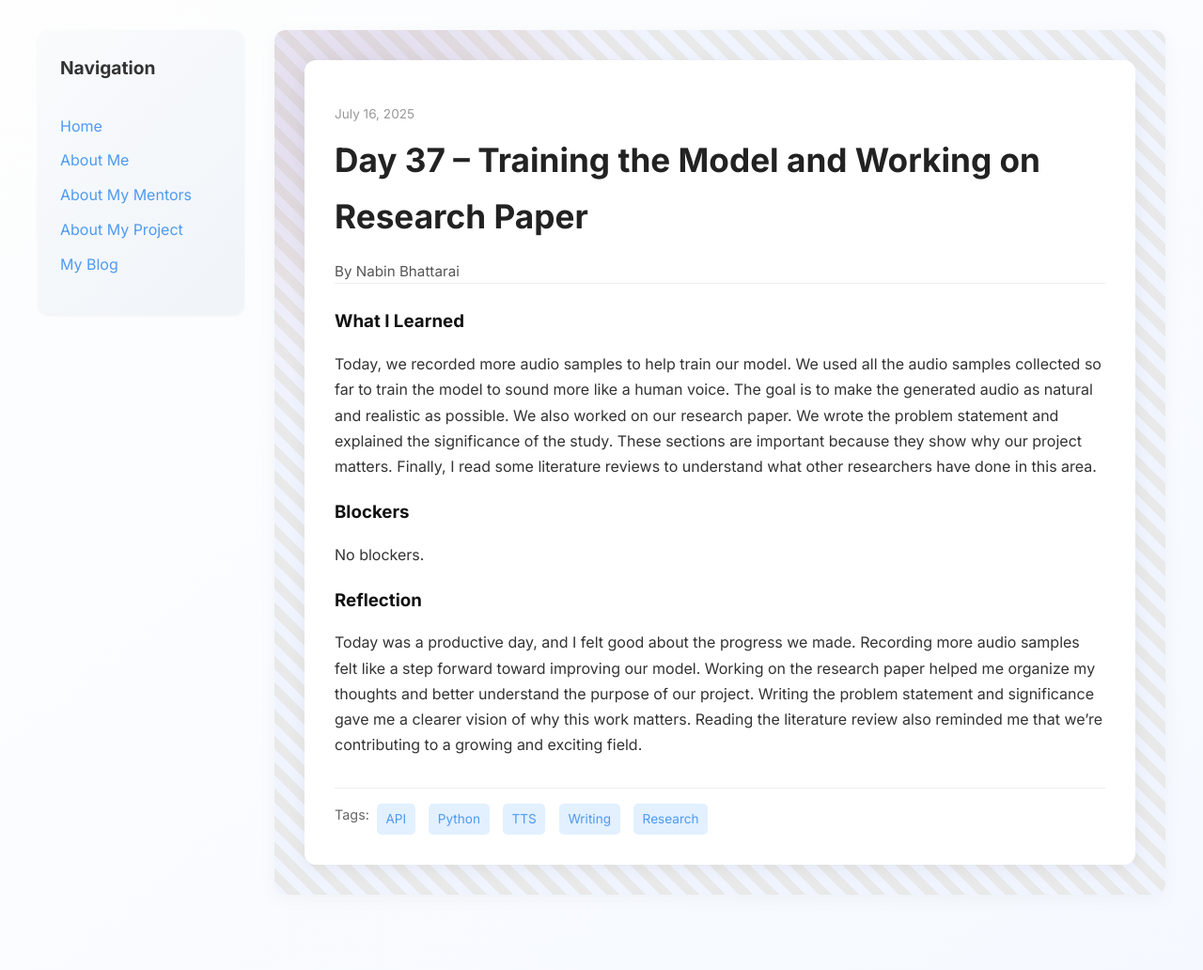
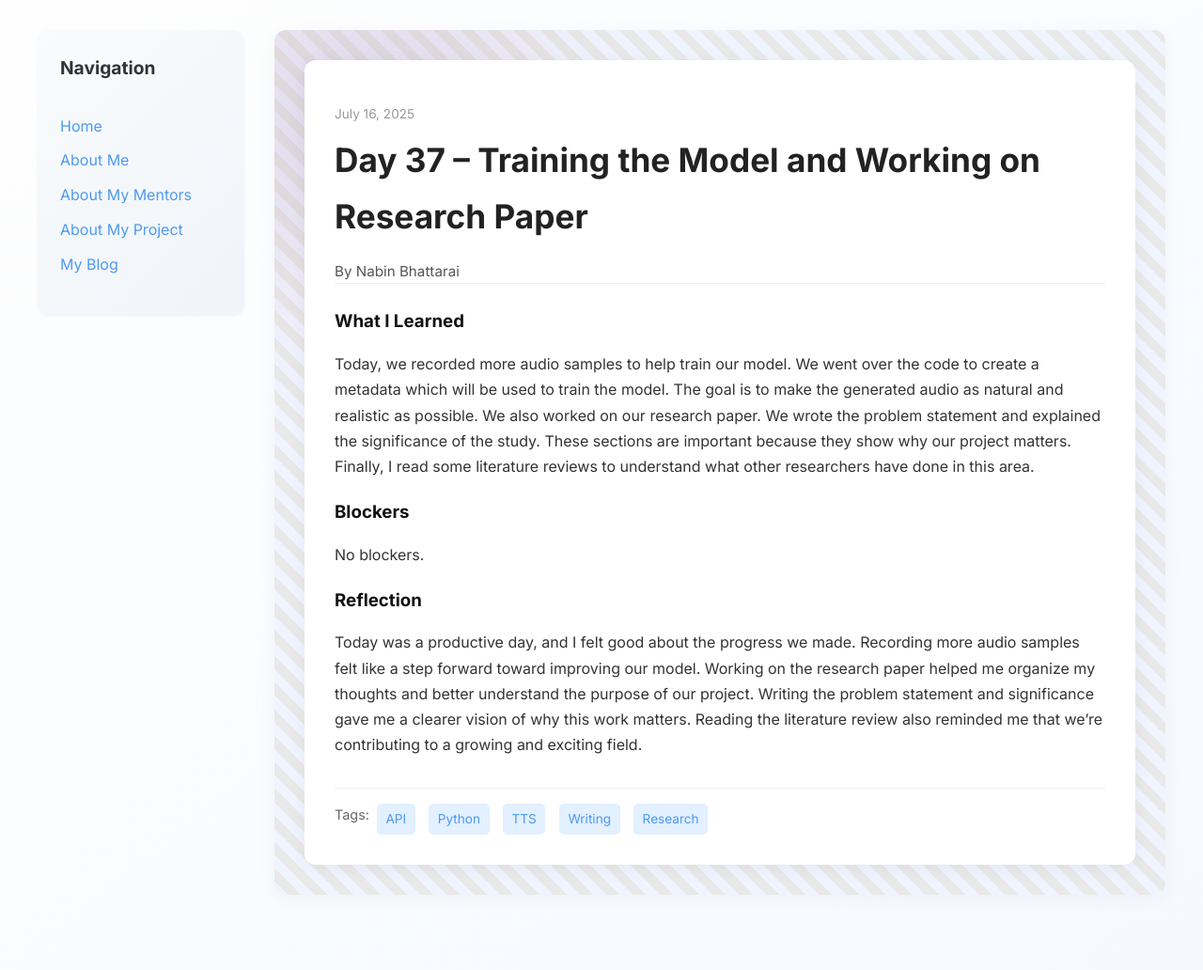
Before and after one commit to bhattarainabin2055/bhattarainabin2055.github.io, a Jekyll site: the page built from _posts/2025-07-16-day-37.md, in a window 1280 px wide. Shown: the whole page at 94% size. Built offline with Jekyll 4.4.1, drawn with Linux system fonts in a browser that asks for light colours.

Commit message:
Update 2025-07-16-day-37.md

```diff
--- a/_posts/2025-07-16-day-37.md
+++ b/_posts/2025-07-16-day-37.md
@@ -7,7 +7,7 @@ permalink: /day37.html
 tags: ["API", "Python", "TTS", "Writing", "Research"]
 
 what_i_learned: |
- Today, we recorded more audio samples to help train our model. We used all the audio samples collected so far to train the model to sound more like a human voice. The goal is to make the generated audio as natural and realistic as possible. We also worked on our research paper. We wrote the problem statement and explained the significance of the study. These sections are important because they show why our project matters. Finally, I read some literature reviews to understand what other researchers have done in this area.
+ Today, we recorded more audio samples to help train our model. We went over the code to create a metadata which will be used to train the model. The goal is to make the generated audio as natural and realistic as possible. We also worked on our research paper. We wrote the problem statement and explained the significance of the study. These sections are important because they show why our project matters. Finally, I read some literature reviews to understand what other researchers have done in this area.
 blockers: |
  No blockers.
 
```
